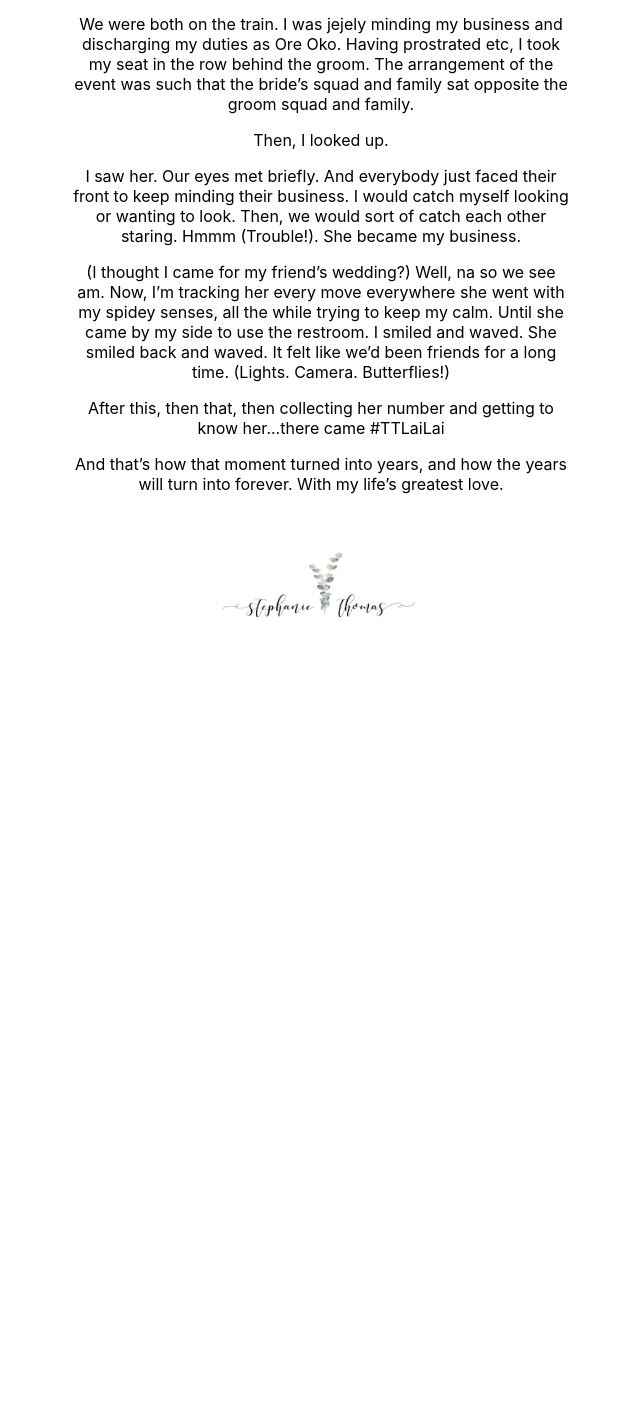
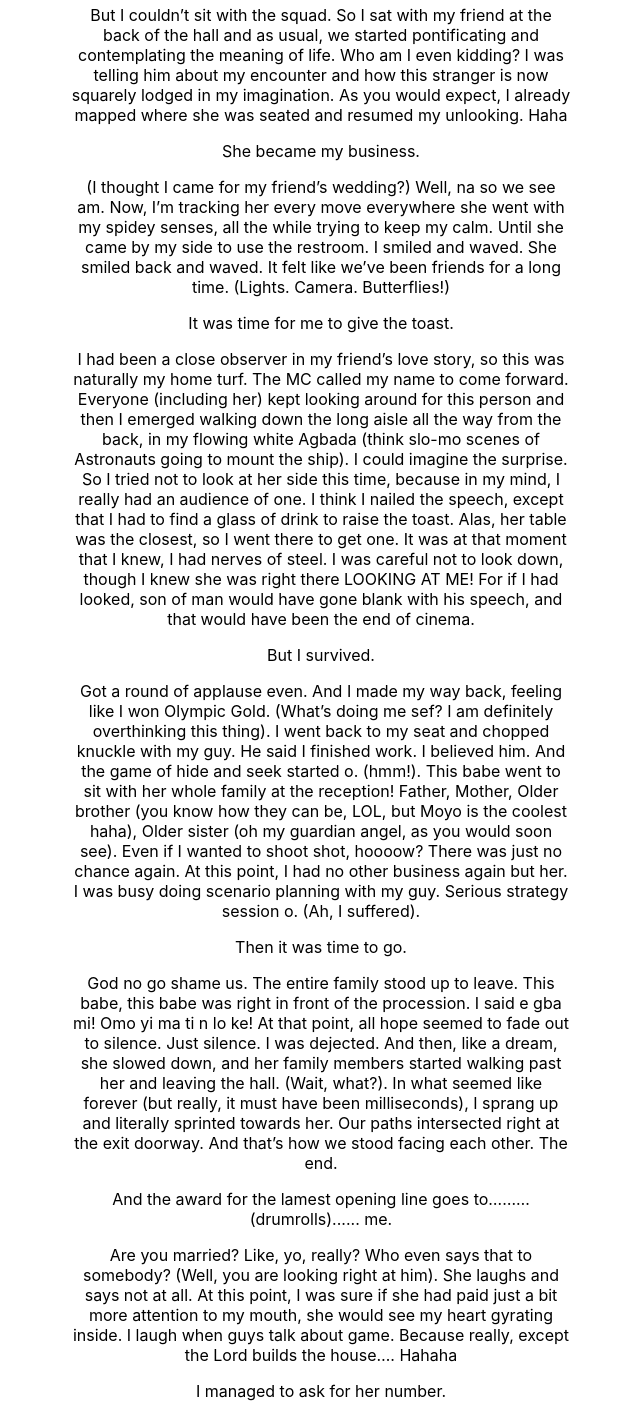
Before and after one commit to mrtoluadesina/linkup-website, a React (Create React App) app: page /event in a window 1280 px wide. Shown: the part 1843-3261 px from the top of the page, without its empty margins (319-959 px from the left). Before the commit the page ends 2502 px from the top, so only its background shows below. Built offline with nearby package versions, Linux system fonts and the light colour scheme.

Commit message:
update the how we met story

```diff
--- a/src/views/Event/index.tsx
+++ b/src/views/Event/index.tsx
@@ -18,24 +18,43 @@ const Event = () => {
                             <h2>Tomiwa Olajide</h2>
 
                             <h3 className="story-title">How we met</h3>
-
+{/*
                             <div className="story">
                                 <h3>Temilore</h3>
                                 <p>How we met was rather magical, I’d say - like a meet-cute straight out of a TV screen; entirely scripted, with the right pauses, the right plays...all we had to do was show up.</p>
                                 <p>Stage set...action. Our love story began at my cousin’s wedding on 26/12/2015. I was a bridesmaid but I was meeting my cousin’s husband for the first time, so I went over to say hi and congratulations to him. He was with his friends, and I knew that I felt someone’s gaze on me. I stayed focused, said what I wanted to say and returned to my family.</p>
                                 <p>I love a good movie meet-cute when eyes finally lock and time stops...so imagine my surprise when I was having unprovoked eye contact with this very handsome stranger who looked like he knew me from somewhere. After all the looking (STARING) at each other, looking for each other, waving happily across a corridor without knowing each other’s names, him averting his gaze from me during his toast so he won’t stumble over his words, we finally met and said each other’s names. What a moment!</p>
                                 <p>Tomiwa (literally) walked very briskly into my life that day to get my number as I was leaving (desperado :P)...and here we are, almost five years later! I’m marrying the most amazing person I’ve ever known, my friend, my Life’s Great Love, the face I’d always look for in a crowded place. I’m at my best with you, Toms, and I can’t wait to live out the rest of my days with you.</p>
-                            </div>
+                            </div> */}
 
                             <div className="story">
-                                <h3>Tomiwa</h3>
                                 <p>We met at my friend’s wedding in 2015.</p>
-                                <p>We were both on the train. I was jejely minding my business and discharging my duties as Ore Oko. Having prostrated etc, I took my seat in the row behind the groom. The arrangement of the event was such that the bride’s squad and family sat opposite the groom squad and family. </p>
-                                <p>Then, I looked up.</p>
-                                <p>I saw her. Our eyes met briefly. And everybody just faced their front to keep minding their business. I would catch myself looking or wanting to look. Then, we would sort of catch each other staring. Hmmm (Trouble!). She became my business. </p>
-                                <p>(I thought I came for my friend’s wedding?) Well, na so we see am. Now, I’m tracking her every move everywhere she went with my spidey senses, all the while trying to keep my calm. Until she came by my side to use the restroom. I smiled and waved. She smiled back and waved. It felt like we’d been friends for a long time. (Lights. Camera. Butterflies!)</p>
-                                <p>After this, then that, then collecting her number and getting to know her...there came #TTLaiLai</p>
-                                <p>And that’s how that moment turned into years, and how the years will turn into forever. With my life’s greatest love.</p>
+                                <p>We were both on the train. I was jejely minding my business and discharging my duties as Ore Oko. Having prostrated etc, I took my seat in the row behind the groom. The arrangement of the event was such that the bride’s squad and family sat opposite the groom squad and family. The main event unfolded in the space between.</p>
+                                <p>And lo, I looked up. </p>
+                                <p>I saw her. Our eyes met briefly. And everybody just faced their front to keep minding their business. And I would catch myself looking or wanting to look. Then, we would sort of catch each other staring. Hmmm (Trouble!). So, as a sharp guy, I started unlooking, but in a way that she’d still be in my field of view. Eventually, the engagement event wrapped up and we all left to eat and change for the joining. There was an eatery in the building, so most people just went to chill there while waiting for proceedings. I went in there and I must have scanned through the crowd a thousand times, looking for her. (Which kain thing be dis?). I just tried to get it out of my mind, dismissing the whole thing as a wedding bug. (Meeting love interests at weddings was just too cliche for contrarian me.)</p>
+                                <p>I couldn’t join the groom’s train.</p>
+                                <p>The tailor contracted decided taking my measurement was not necessary. So he just showed up that day with my suit, like a boss. Of course, you know how that story ends. LOL. After literally seeing my James Bond dreams go up in flames, I ate my humble pie and stayed inside my White Agbada. I guess it was God’s plan. That Agbada was lit. Still lit. But I digress.</p>
+                                <p>I joined the proceedings a bit later.</p>
+                                <p>But I couldn’t sit with the squad. So I sat with my friend at the back of the hall and as usual, we started pontificating and contemplating the meaning of life. Who am I even kidding? I was telling him about my encounter and how this stranger is now squarely lodged in my imagination. As you would expect, I already mapped where she was seated and resumed my unlooking. Haha</p>
+                                <p>She became my business. </p>
+                                <p>(I thought I came for my friend’s wedding?) Well, na so we see am. Now, I’m tracking her every move everywhere she went with my spidey senses, all the while trying to keep my calm. Until she came by my side to use the restroom. I smiled and waved. She smiled back and waved. It felt like we’ve been friends for a long time. (Lights. Camera. Butterflies!)</p>
+                                <p>It was time for me to give the toast. </p>
+                                <p>I had been a close observer in my friend’s love story, so this was naturally my home turf. The MC called my name to come forward. Everyone (including her) kept looking around for this person and then I emerged walking down the long aisle all the way from the back, in my flowing white Agbada (think slo-mo scenes of Astronauts going to mount the ship). I could imagine the surprise. So I tried not to look at her side this time, because in my mind, I really had an audience of one. I think I nailed the speech, except that I had to find a glass of drink to raise the toast. Alas, her table was the closest, so I went there to get one. It was at that moment that I knew, I had nerves of steel. I was careful not to look down, though I knew she was right there LOOKING AT ME! For if I had looked, son of man would have gone blank with his speech, and that would have been the end of cinema. </p>
+                                <p>But I survived. </p>
+                                <p>Got a round of applause even. And I made my way back, feeling like I won Olympic Gold. (What’s doing me sef? I am definitely overthinking this thing). I went back to my seat and chopped knuckle with my guy. He said I finished work. I believed him. And the game of hide and seek started o. (hmm!). This babe went to sit with her whole family at the reception! Father, Mother, Older brother (you know how they can be, LOL, but Moyo is the coolest haha), Older sister (oh my guardian angel, as you would soon see). Even if I wanted to shoot shot, hoooow? There was just no chance again. At this point, I had no other business again but her. I was busy doing scenario planning with my guy. Serious strategy session o. (Ah, I suffered).</p>
+                                <p>Then it was time to go.</p>
+                                <p>God no go shame us. The entire family stood up to leave. This babe, this babe was right in front of the procession. I said e gba mi! Omo yi ma ti n lo ke! At that point, all hope seemed to fade out to silence. Just silence. I was dejected. And then, like a dream, she slowed down, and her family members started walking past her and leaving the hall. (Wait, what?). In what seemed like forever (but really, it must have been milliseconds), I sprang up and literally sprinted towards her. Our paths intersected right at the exit doorway. And that’s how we stood facing each other. The end.</p>
+                                <p>And the award for the lamest opening line goes to……… (drumrolls)...... me.</p>
+                                <p>Are you married? Like, yo, really? Who even says that to somebody? (Well, you are looking right at him). She laughs and says not at all. At this point, I was sure if she had paid just a bit more attention to my mouth, she would see my heart gyrating inside. I laugh when guys talk about game. Because really, except the Lord builds the house…. Hahaha</p>
+                                <p>I managed to ask for her number. </p>
+                                <p>My phone was dead, I didn’t have a pen, no paper. (Gosh I’m a dork). Like my suit tailor, I decided my brain was at its best and could memorise her number. So I asked for it anyway and she called it out. 0-7-0-5-6-5-5-7-5-0-4. Me: 0-7-0-w-5-3-#-7-3.-7-# So she asked me to recite it. Of course I said rubbish. She laughed at me and said I would end up calling an old lady! That was when it all came to me, in one flash of inspiration, to get a pen and paper. (Rolls my eyes). Eventually, I scribbled her number at the back of an envelope, and said goodbye. I turned back almost immediately. Stunned, flustered, flabbergasted, gbogbo e. But mehn, walking back to my seat, I felt triumphant, like a king who had won great spoil. </p>
+                                <p>Return of the king.</p>
+                                <p>I collapsed in my seat. My head was hot. I said to my guy, “”Let’s go home”. At that moment, I realised she was why I came to the wedding. She was my business that I should have been minding all along. And so, we also got up, and left.</p>
+                                <p>About my guardian angel.</p>
+                                <p>Remember? Yea, it turned out that she was the one who told her to drop backwards so I could have a chance to talk to her. If she had not done this singular thing, my dears, maybe, I’d be writing about that old lady! God forbid. </p>
+                                <p><strong>#TTLaiLai</strong></p>
+                                <p>And that’s how that moment turned into years, and how the years will turn into forever. With life’s greatest love.</p>
+                                <p>Thanks for coming to my TED talk.</p>
                             </div>
                         </div>
                     </div>
--- a/src/views/Home/Slide.tsx
+++ b/src/views/Home/Slide.tsx
@@ -20,7 +20,7 @@ const Slide: React.FC<ComponentProps> = (props) => {
                 <div className="cta section-center-middle">
                     <p>Experience the first virtual owambe party</p>
                     <p>Date: {props.date}</p>
-                    <Link to={props.link} className="btn link">Join Event</Link>
+                    <Link to={props.link} className="btn link">View Event</Link>
                 </div>
             </div>
         </div>
```
